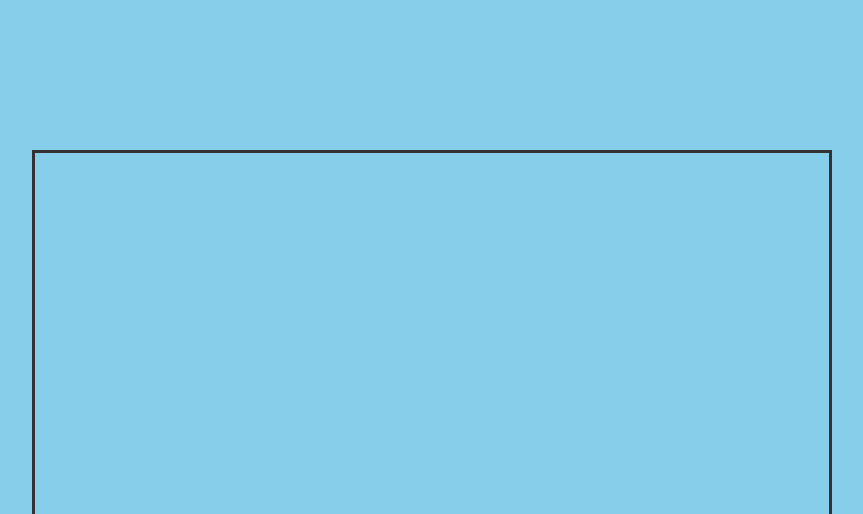
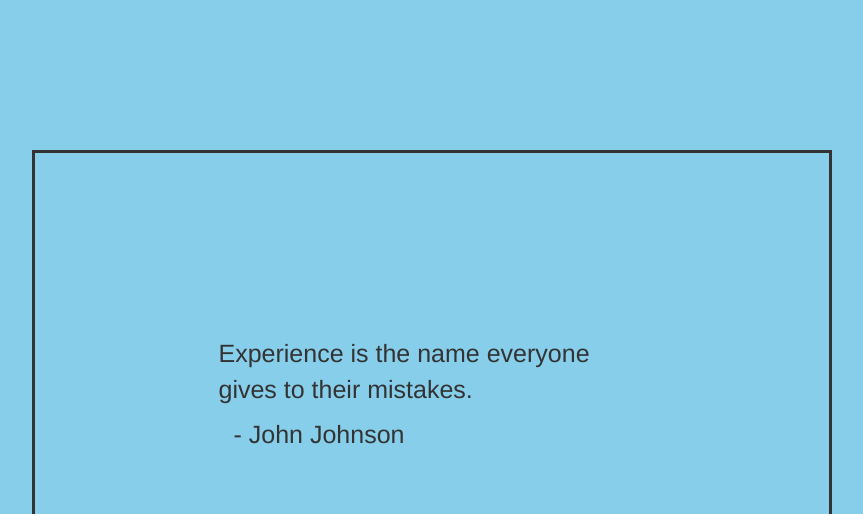
Before and after one commit to pyotoru/random-quote-machine, a website: page index.html in a window 1280 px wide. Shown: the top 514 px of the page, without its empty margins (208-1071 px from the left). Drawn offline with nearby package versions, Linux system fonts and the light colour scheme.

Commit message:
made the quote appear on load and change background color on click

```diff
--- /dev/null
+++ b/colors.js
@@ -0,0 +1,19 @@
+const colors = [
+	"#34568B",
+	"#FF6F61",
+	"#6B5B95",
+	"#88B04B",
+	"#F7CAC9",
+	"#92A8D1",
+	"#fff0b3",
+];
+
+let randomColor = [];
+
+function getRandomColor() {
+	randomColor = colors[Math.floor(Math.random() * colors.length)];
+
+	document.body.style.background = randomColor;
+}
+
+console.log(randomColor);
--- a/index.html
+++ b/index.html
@@ -17,13 +17,15 @@
 
     </script>
 </head>
-<body>
+<body onLoad="getRandomQuote()">
 
 
     <div id="wrapper">
         <div id="quote-box" class="container d-flex h-100">
             <div id="quote-box-quote">
                 <p id="text" class="row justify-content-center align-self-center">
+                </p>
+
                 <div id="author"></div>
                 </p>
 
@@ -32,8 +34,10 @@
 
 
             <div id="quote-button">
-                <button id="new-quote" class="btn btn-default target" onclick="getRandomQuote()">New quote</button>
+                <button id="new-quote" class="btn btn-default target" onclick="getRandomQuote(); getRandomColor();">New
+                    quote</button>
                 <script src="./quotes.js"></script>
+                <script src="./colors.js"></script>
 
             </div>
             <a id="tweet-quote" href="twitter.com/intent/tweet" target="_blank" class="btn contact-details"><i
--- a/quotes.js
+++ b/quotes.js
@@ -80,3 +80,4 @@ function getRandomQuote() {
 		quotes[Math.floor(Math.random() * quotes.length)].author;
 	document.getElementById("author").innerHTML = "- " + randomQuoteAuthor;
 }
+document.getElementById("text").innerHTML = randomQuote;
```
